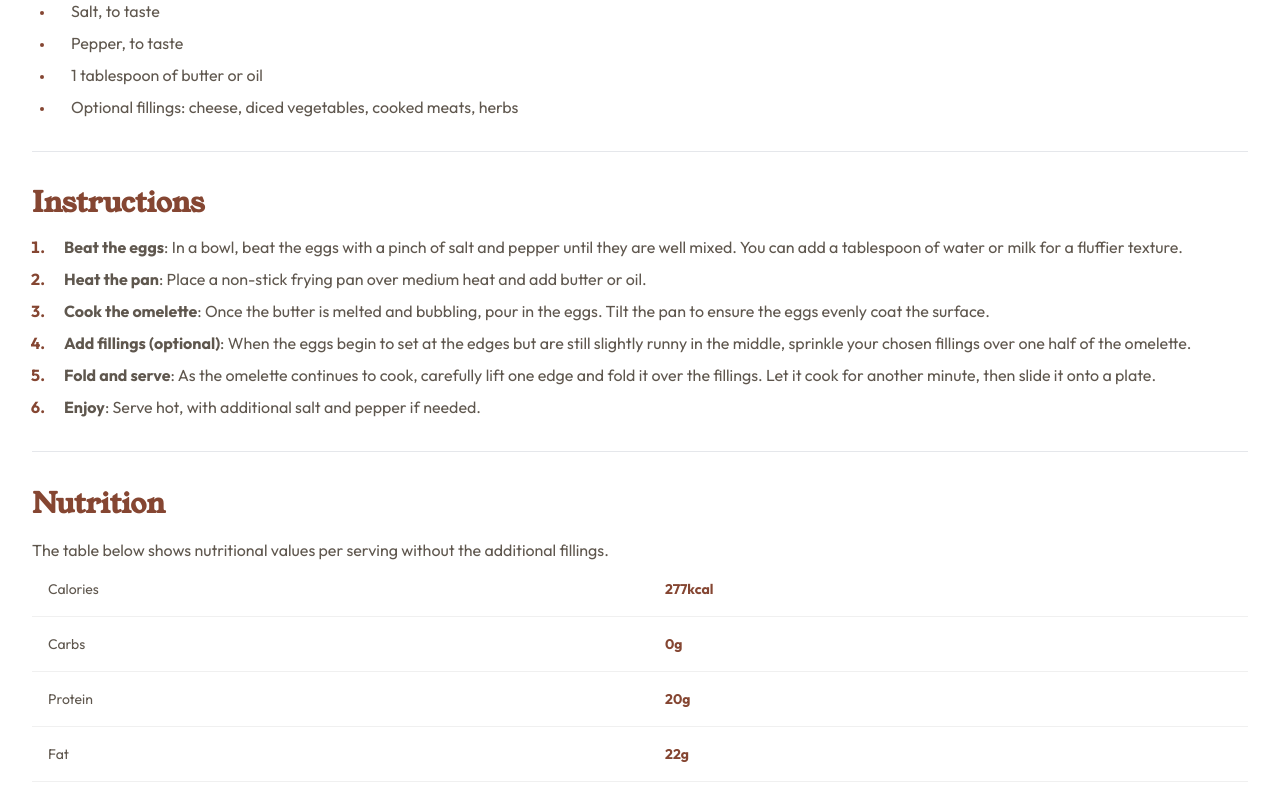
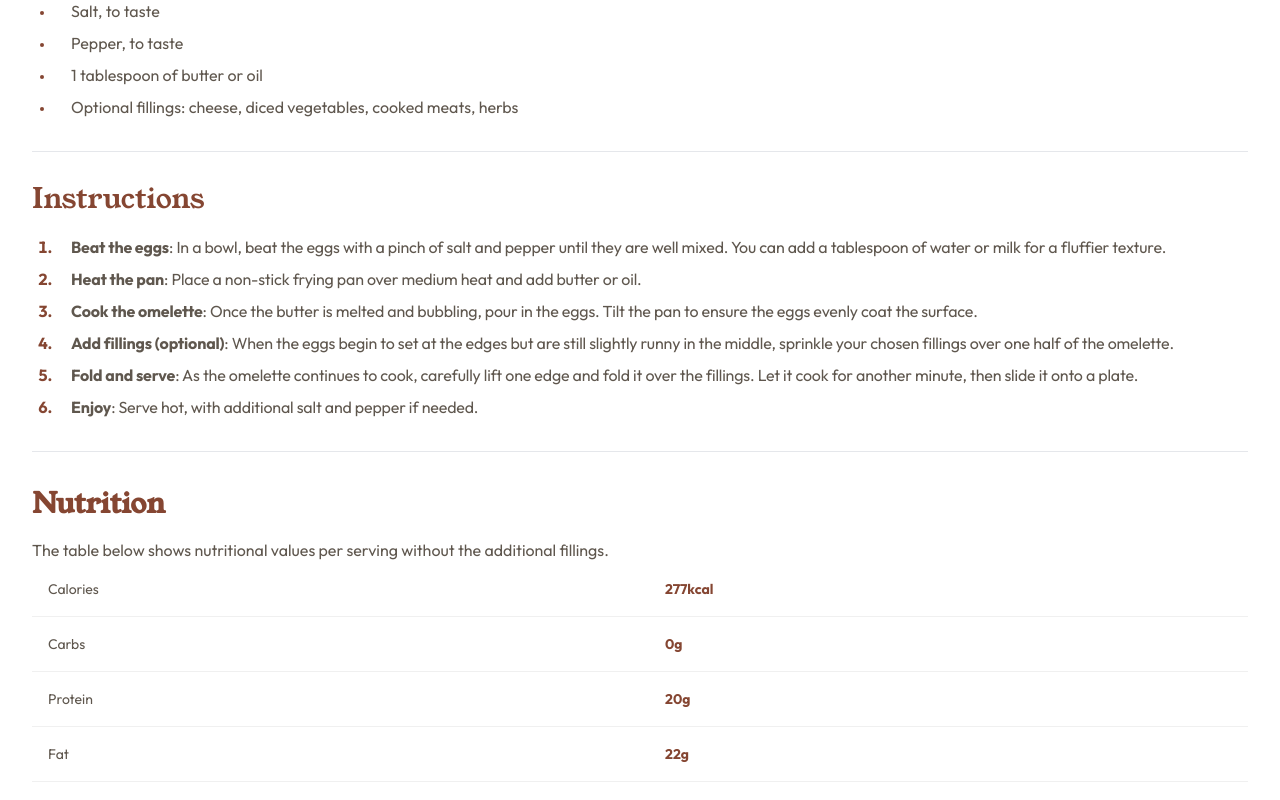
Before and after one commit to skyv26/Recipe-Page-Frontend-Only, a React (Vite) app: page / in a window 1280 px wide. Shown: the part 1111-1911 px from the top of the page. Built offline with nearby package versions, Linux system fonts and the light colour scheme.

Commit message:
`update`: the component classes by adding the space according to design

```diff
--- a/src/components/instructions/Instructions.tsx
+++ b/src/components/instructions/Instructions.tsx
@@ -6,13 +6,13 @@ const Instructions = ({ instructions }: {
   instructions: string[]
 }) => {
   return (
-    <div className="mt-5 min-[375px]:mt-8 border-b pb-5 min-[375px]:pb-8">
-    <Title className='font-young_serif !text-brown800 !text-[28px]' level={3}>Instructions</Title>
-    <ol className="list-decimal flex flex-col gap-2 pl-4 font-outfit marker:text-brown800 marker:!font-bold">
+    <div className="mt-5 flex flex-col min-[375px]:mt-7 border-b pb-5 min-[375px]:pb-8 min-[375px]:gap-1">
+    <Title className='font-young_serif !text-brown800 !font-normal !text-[28px]' level={3}>Instructions</Title>
+    <ol className="list-decimal flex flex-col gap-2 pl-4 font-outfit marker:text-brown800 marker:!font-bold min-[375px]:pl-[23px]">
       {
         instructions.map((each, index) => {
           const [heading, content] = each.split(":");
-          return <li className="text-stone600 pl-4" key={index}>
+          return <li className="text-stone600 pl-4 min-[375px]:!text-base tracking-[-0.01em] leading-[1.05]" key={index}>
             <b className="font-bold">{heading}</b>: {content}
           </li>
         })
```
